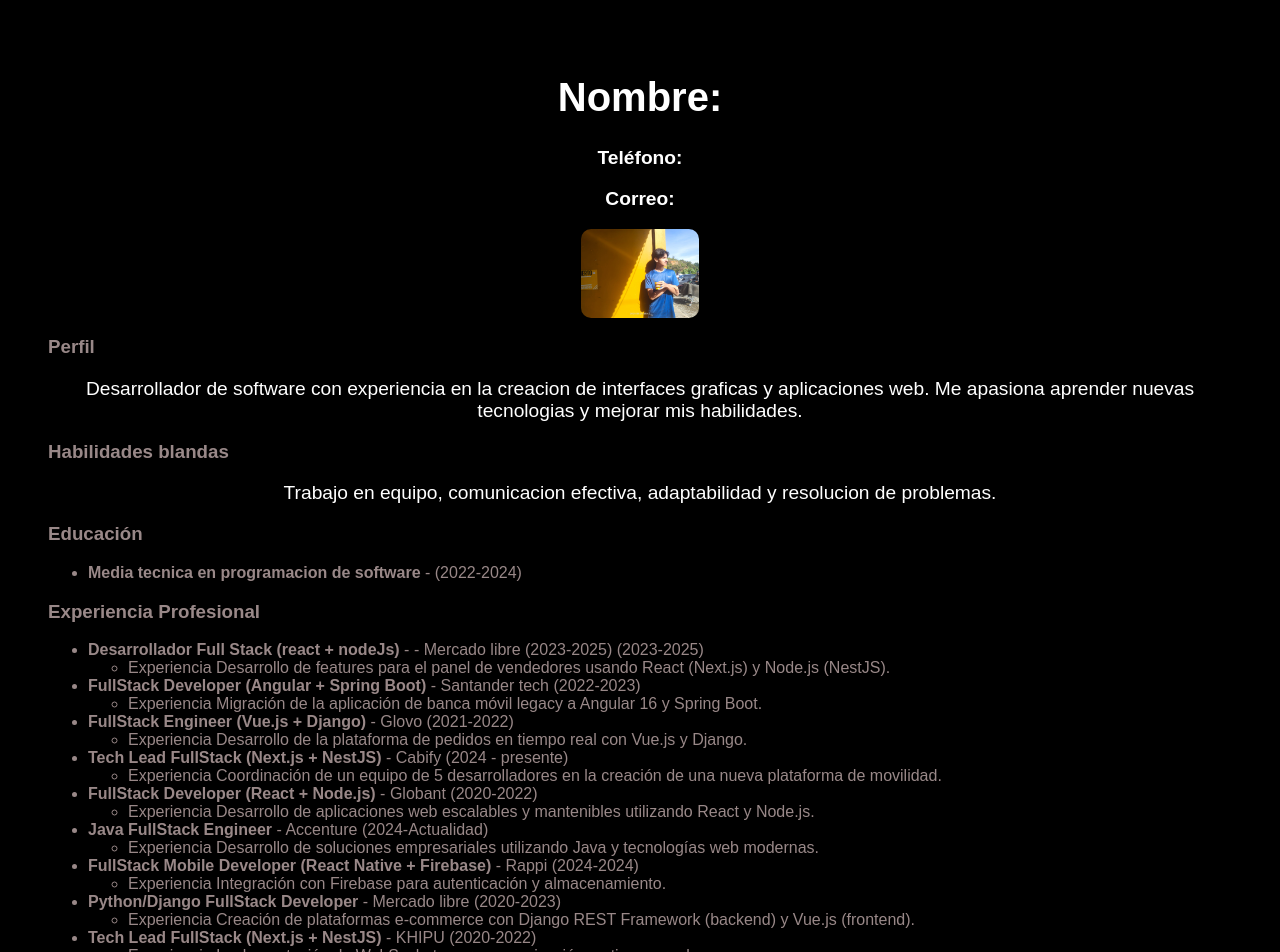
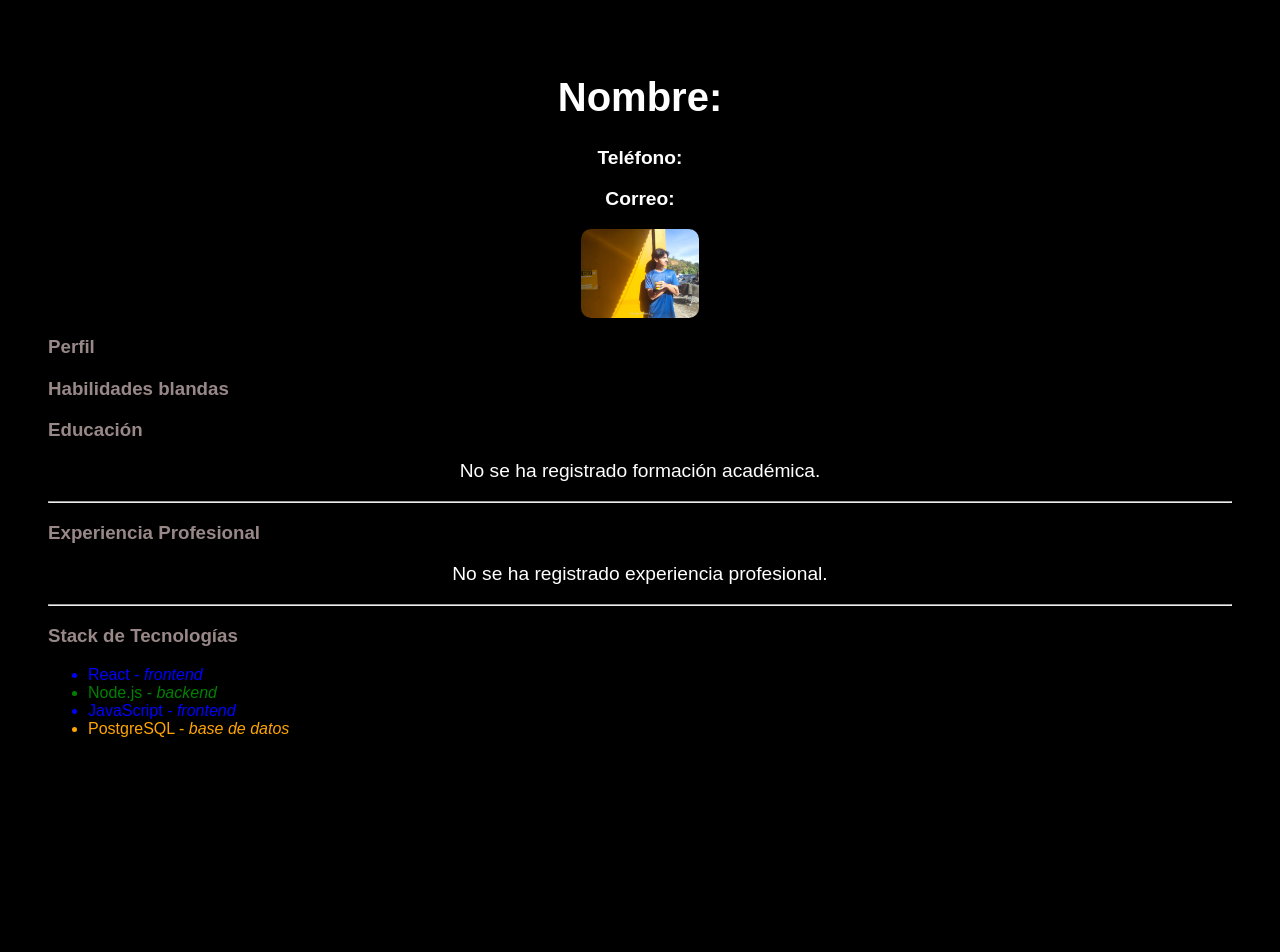
Before and after one commit to mateousug/creacion_anidacion_react, a React (Vite) app: page / in a window 1280 px wide. Shown: the top 952 px of the page. After the commit the page ends 802 px from the top, so only its background shows below. Built offline with nearby package versions, Linux system fonts and the light colour scheme.

Commit message:
feat: Educacion, Experiencia y Perfil actualizados para recibir props

```diff
--- a/src/components/Educacion.jsx
+++ b/src/components/Educacion.jsx
@@ -1,18 +1,27 @@
-export default function Educacion() {
-  const educacion = [
-    { id: 1, titulo: "Media tecnica en programacion de software", institucion: "Javiera londoño sevilla", periodo: "2022-2024" }
-  ];
+import React from "react";
+
+export default function Educacion({ estudios }) {
+  if (!estudios || estudios.length === 0) {
+    return (
+      <section>
+        <h3>Educación</h3>
+        <p>No se ha registrado formación académica.</p>
+        <hr />
+      </section>
+    );
+  }
 
   return (
     <section>
       <h3>Educación</h3>
       <ul>
-        {educacion.map((edu) => (
-          <li key={edu.id}>
-            <strong>{edu.titulo}</strong> - {edu.universidad} ({edu.periodo})
+        {estudios.map(({ id, titulo, universidad, periodo }) => (
+          <li key={id}>
+            <strong>{titulo}</strong> - {universidad} ({periodo})
           </li>
         ))}
       </ul>
+      <hr />
     </section>
   );
 }
--- a/src/components/Experiencia.jsx
+++ b/src/components/Experiencia.jsx
@@ -1,23 +1,12 @@
-export default function Experiencia() {
-  const experiencia = [
-    { id: 1, puesto: "Desarrollador Full Stack (react + nodeJs)", empresa: "- Mercado libre (2023-2025)", periodo: "2023-2025", descripcion: "Desarrollo de features para el panel de vendedores usando React (Next.js) y Node.js (NestJS)." },
-    { id: 2, puesto: "FullStack Developer (Angular + Spring Boot)", empresa: "Santander tech", periodo: "2022-2023", descripcion: "Migración de la aplicación de banca móvil legacy a Angular 16 y Spring Boot." },
-    { id: 3, puesto: "FullStack Engineer (Vue.js + Django)", empresa: "Glovo", periodo: "2021-2022", descripcion: "Desarrollo de la plataforma de pedidos en tiempo real con Vue.js y Django." },
-    { id: 4, puesto: "Tech Lead FullStack (Next.js + NestJS)", empresa: "Cabify", periodo: "2024 - presente", descripcion: "Coordinación de un equipo de 5 desarrolladores en la creación de una nueva plataforma de movilidad." },
-    { id: 5, puesto: "FullStack Developer (React + Node.js)", empresa: "Globant", periodo: "2020-2022", descripcion: "Desarrollo de aplicaciones web escalables y mantenibles utilizando React y Node.js." },
-    { id: 6, puesto: "Java FullStack Engineer", empresa: "Accenture", periodo: "2024-Actualidad", descripcion: "Desarrollo de soluciones empresariales utilizando Java y tecnologías web modernas." },
-    { id: 7, puesto: "FullStack Mobile Developer (React Native + Firebase)", empresa: "Rappi", periodo: "2024-2024", descripcion: "Integración con Firebase para autenticación y almacenamiento." },
-    { id: 8, puesto: "Python/Django FullStack Developer", empresa: "Mercado libre", periodo: "2020-2023", descripcion: "Creación de plataformas e-commerce con Django REST Framework (backend) y Vue.js (frontend)." },
-    { id: 9, puesto: "Tech Lead FullStack (Next.js + NestJS)", empresa: "KHIPU", periodo: "2020-2022", descripcion: "Implementación de WebSockets para comunicación en tiempo real" },
-    { id: 10, puesto: "FullStack DevOps Engineer (Ruby on Rails + AWS)", empresa: "GitHub", periodo: "2022-2025", descripcion: "Automatización de pipelines con GitLab CI/CD." }
-  ];
+import React from "react";
 
-  // Renderiza condicionalmente si no hay experiencia
-  if (experiencia.length === 0) {
+export default function Experiencia({ trabajos }) {
+  if (!trabajos || trabajos.length === 0) {
     return (
       <section>
         <h3>Experiencia Profesional</h3>
         <p>No se ha registrado experiencia profesional.</p>
+        <hr />
       </section>
     );
   }
@@ -26,15 +15,13 @@
     <section>
       <h3>Experiencia Profesional</h3>
       <ul>
-        {experiencia.map((exp) => (
-          <li key={exp.id}>
-            <strong>{exp.puesto}</strong> - {exp.empresa} ({exp.periodo})
-            <ul>
-              <li>Experiencia {exp.descripcion}</li>
-            </ul>
+        {trabajos.map(({ id, puesto, empresa, periodo }) => (
+          <li key={id}>
+            <strong>{puesto}</strong> - {empresa} ({periodo})
           </li>
         ))}
       </ul>
+      <hr />
     </section>
   );
-}
+};
--- a/src/components/Perfil.jsx
+++ b/src/components/Perfil.jsx
@@ -1,16 +1,15 @@
-export default function Perfil() {
+export default function Perfil({texto, habilidadesBlandas}) {
   return (
     <section>
       <h3>Perfil</h3>
       <p>
-        Desarrollador de software con experiencia en la creacion de interfaces graficas
-        y aplicaciones web. Me apasiona aprender nuevas tecnologias y mejorar mis habilidades.
+        {texto}
       </p>
       <h3>
         Habilidades blandas
       </h3>
       <p>
-        Trabajo en equipo, comunicacion efectiva, adaptabilidad y resolucion de problemas.
+        {habilidadesBlandas}
       </p>
     </section>
   );
```
